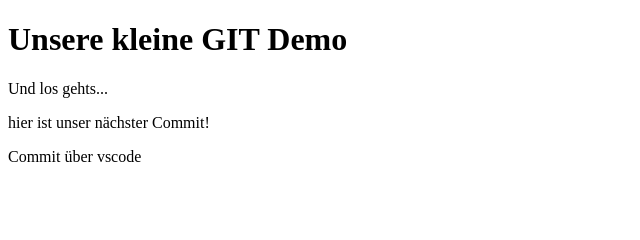
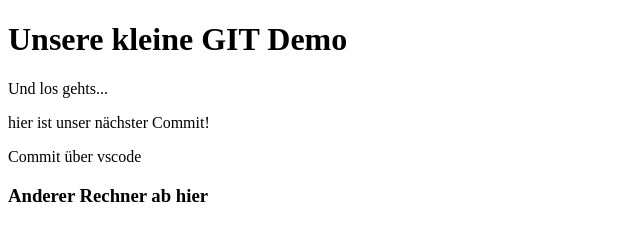
Before and after one commit to FHDW/WIP417, a plain HTML site: page index.html in a window 1280 px wide. Shown: the whole page, without its empty margins (0-640 px from the left). Drawn offline with Linux system fonts and the light colour scheme.

Commit message:
Notebook ab hier

```diff
--- a/index.html
+++ b/index.html
@@ -10,5 +10,6 @@
 
     <p>hier ist unser nächster Commit!</p>
     <p>Commit über vscode</p>
+    <h3>Anderer Rechner ab hier</h3>
 </body>
 </html>
```
